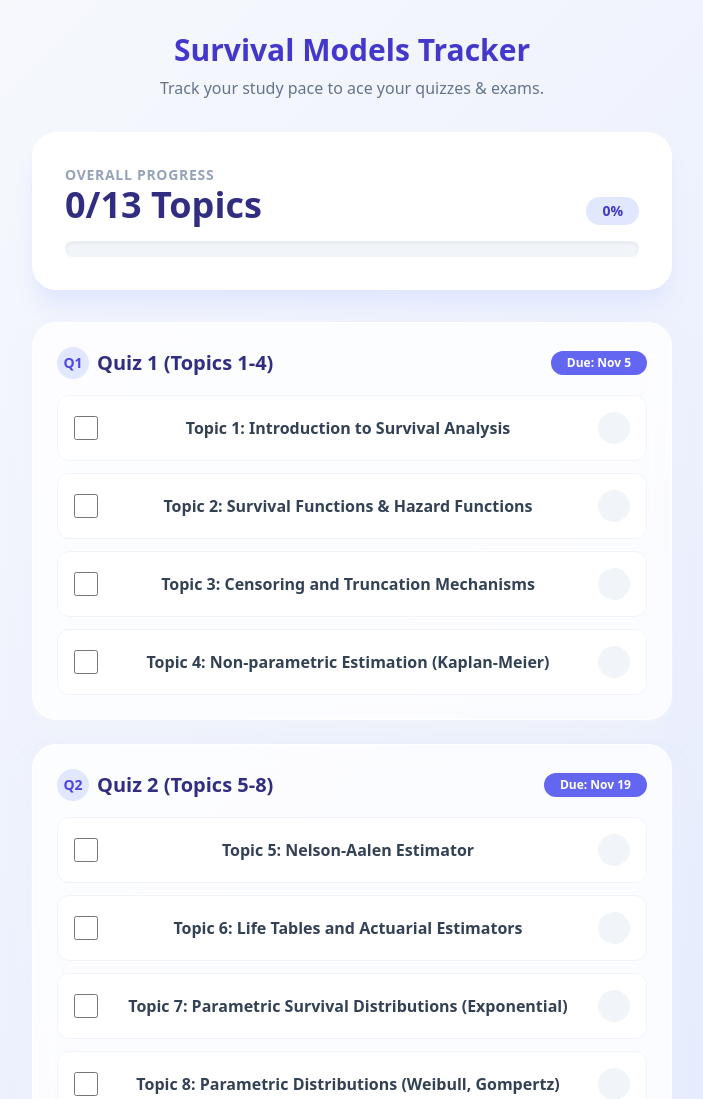
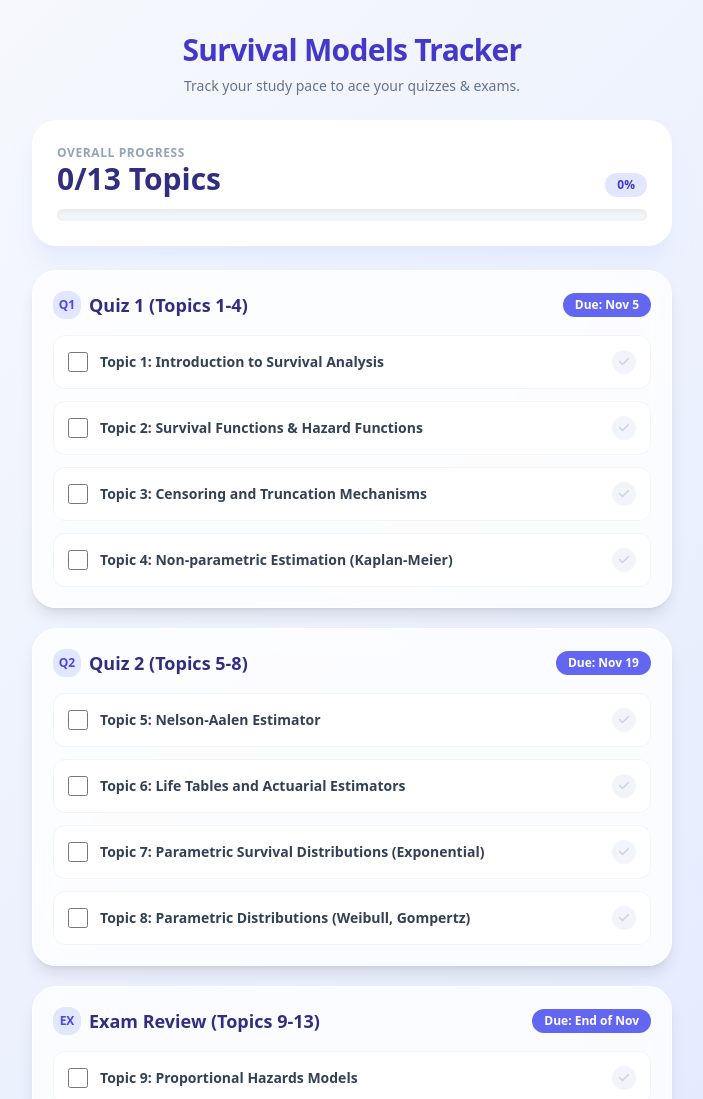
Before and after one commit to benjaminokantaa/survivaltracker., a plain HTML site: page index.html in a window 1280 px wide. Shown: the top 1099 px of the page, without its empty margins (288-991 px from the left). Drawn offline with nearby package versions, Linux system fonts and the light colour scheme.

Commit message:
Update index.html

```diff
--- a/index.html
+++ b/index.html
@@ -7,13 +7,8 @@
     <script src="https://cdn.tailwindcss.com"></script>
     <link rel="stylesheet" href="https://cdnjs.cloudflare.com/ajax/libs/font-awesome/6.0.0/css/all.min.css" />
     <style>
-        :root {
-            --primary: #4f46e5;
-            --secondary: #6366f1;
-            --bg-gradient: linear-gradient(135deg, #f8fafc 0%, #e0e7ff 100%);
-        }
         body {
-            background: var(--bg-gradient);
+            background: linear-gradient(135deg, #f8fafc 0%, #e0e7ff 100%);
             min-height: 100vh;
         }
     </style>
@@ -22,62 +17,61 @@
 
 <div class="max-w-2xl mx-auto py-8 px-4">
     <!-- Header -->
-    <header class="text-center mb-8">
-        <h1 class="text-3xl font-bold text-indigo-700 mb-2">Survival Models Tracker</h1>
-        <p class="text-slate-500 font-medium">Track your study pace to ace your quizzes & exams.</p>
+    <header class="text-center mb-6">
+        <h1 class="text-3xl font-extrabold text-indigo-700 tracking-tight mb-2">Survival Models Tracker</h1>
+        <p class="text-slate-500 font-medium text-sm">Track your study pace to ace your quizzes & exams.</p>
     </header>
 
     <!-- Progress Overview -->
-    <div class="bg-white rounded-3xl shadow-xl shadow-indigo-100 p-8 mb-8 border border-white">
-        <div class="flex justify-between items-end mb-4">
+    <div class="bg-white rounded-3xl shadow-xl shadow-indigo-100/70 p-6 mb-6 border border-white">
+        <div class="flex justify-between items-end mb-3">
             <div>
-                <p class="text-sm font-semibold text-slate-400 uppercase tracking-wider">Overall Progress</p>
-                <h2 id="overall-text" class="text-4xl font-extrabold text-indigo-900">0/13 Topics</h2>
+                <p class="text-xs font-bold text-slate-400 uppercase tracking-wider">Overall Progress</p>
+                <h2 id="overall-text" class="text-3xl font-extrabold text-indigo-900">0/13 Topics</h2>
             </div>
-            <div id="percentage-badge" class="bg-indigo-100 text-indigo-700 rounded-full px-4 py-1 text-sm font-bold">
+            <div id="percentage-badge" class="bg-indigo-100 text-indigo-700 rounded-full px-3 py-1 text-xs font-bold">
                 0%
             </div>
         </div>
-        <!-- Progress Bar -->
-        <div class="w-full bg-slate-100 rounded-full h-4 overflow-hidden shadow-inner">
+        <div class="w-full bg-slate-100 rounded-full h-3 overflow-hidden shadow-inner">
             <div id="progress-bar" class="bg-indigo-600 h-full rounded-full transition-all duration-500" style="width: 0%"></div>
         </div>
     </div>
 
     <!-- Milestones -->
-    <div class="space-y-6">
+    <div class="space-y-5">
         <!-- Quiz 1 -->
-        <div class="bg-white/80 backdrop-blur-md rounded-3xl border border-white shadow-xl shadow-slate-100/50 p-6">
+        <div class="bg-white/80 backdrop-blur-md rounded-3xl border border-white shadow-lg p-5">
             <div class="flex justify-between items-center mb-4">
-                <h3 class="text-xl font-bold text-indigo-900 flex items-center gap-2">
-                    <span class="bg-indigo-100 text-indigo-600 w-8 h-8 flex items-center justify-center rounded-2xl text-sm">Q1</span>
+                <h3 class="text-lg font-bold text-indigo-900 flex items-center gap-2">
+                    <span class="bg-indigo-100 text-indigo-600 w-7 h-7 flex items-center justify-center rounded-xl text-xs font-bold">Q1</span>
                     Quiz 1 (Topics 1-4)
                 </h3>
-                <span class="text-xs font-bold text-white bg-indigo-500 rounded-full px-4 py-1">Due: Nov 5</span>
+                <span class="text-xs font-bold text-white bg-indigo-500 rounded-full px-3 py-1">Due: Nov 5</span>
             </div>
             <div id="milestone-1" class="space-y-3"></div>
         </div>
 
         <!-- Quiz 2 -->
-        <div class="bg-white/80 backdrop-blur-md rounded-3xl border border-white shadow-xl shadow-slate-100/50 p-6">
+        <div class="bg-white/80 backdrop-blur-md rounded-3xl border border-white shadow-lg p-5">
             <div class="flex justify-between items-center mb-4">
-                <h3 class="text-xl font-bold text-indigo-900 flex items-center gap-2">
-                    <span class="bg-indigo-100 text-indigo-600 w-8 h-8 flex items-center justify-center rounded-2xl text-sm">Q2</span>
+                <h3 class="text-lg font-bold text-indigo-900 flex items-center gap-2">
+                    <span class="bg-indigo-100 text-indigo-600 w-7 h-7 flex items-center justify-center rounded-xl text-xs font-bold">Q2</span>
                     Quiz 2 (Topics 5-8)
                 </h3>
-                <span class="text-xs font-bold text-white bg-indigo-500 rounded-full px-4 py-1">Due: Nov 19</span>
+                <span class="text-xs font-bold text-white bg-indigo-500 rounded-full px-3 py-1">Due: Nov 19</span>
             </div>
             <div id="milestone-2" class="space-y-3"></div>
         </div>
 
         <!-- Final Exam -->
-        <div class="bg-white/80 backdrop-blur-md rounded-3xl border border-white shadow-xl shadow-slate-100/50 p-6">
+        <div class="bg-white/80 backdrop-blur-md rounded-3xl border border-white shadow-lg p-5">
             <div class="flex justify-between items-center mb-4">
-                <h3 class="text-xl font-bold text-indigo-900 flex items-center gap-2">
-                    <span class="bg-indigo-100 text-indigo-600 w-8 h-8 flex items-center justify-center rounded-2xl text-sm">EX</span>
+                <h3 class="text-lg font-bold text-indigo-900 flex items-center gap-2">
+                    <span class="bg-indigo-100 text-indigo-600 w-7 h-7 flex items-center justify-center rounded-xl text-xs font-bold">EX</span>
                     Exam Review (Topics 9-13)
                 </h3>
-                <span class="text-xs font-bold text-white bg-indigo-500 rounded-full px-4 py-1">Due: End of Nov</span>
+                <span class="text-xs font-bold text-white bg-indigo-500 rounded-full px-3 py-1">Due: End of Nov</span>
             </div>
             <div id="milestone-3" class="space-y-3"></div>
         </div>
@@ -85,7 +79,6 @@
 </div>
 
 <script>
-    // App State - Load from localStorage if available
     const totalTopics = 13;
     let completedTopics = JSON.parse(localStorage.getItem('survivalModelsProgress')) || Array(totalTopics).fill(false);
 
@@ -105,7 +98,6 @@
         "Topic 13: Competing Risks and Multi-state Models"
     ];
 
-    // Initialize the app
     function renderApp() {
         const milestone1Container = document.getElementById('milestone-1');
         const milestone2Container = document.getElementById('milestone-2');
@@ -132,34 +124,33 @@
         localStorage.setItem('survivalModelsProgress', JSON.stringify(completedTopics));
     }
 
-    // Create individual topic row
     function createTopicElement(index, isChecked) {
         const row = document.createElement('label');
-        row.className = `flex items-center justify-between p-4 rounded-xl transition-all duration-300 border ${
-            isChecked ? 'bg-indigo-50 border-indigo-200' : 'bg-white border-slate-100 hover:border-indigo-100'
+        row.className = `flex items-center gap-3 p-3.5 rounded-xl cursor-pointer transition-all duration-200 border ${
+            isChecked ? 'bg-indigo-50/70 border-indigo-200' : 'bg-white border-slate-100 hover:border-indigo-100'
         }`;
-
-        const textSpan = document.createElement('span');
-        textSpan.className = `font-semibold ${isChecked ? 'text-indigo-900' : 'text-slate-700'}`;
-        textSpan.textContent = topics[index];
 
         const checkboxInput = document.createElement('input');
         checkboxInput.type = 'checkbox';
         checkboxInput.checked = isChecked;
-        checkboxInput.className = 'form-checkbox h-6 w-6 text-indigo-600 rounded-lg border-slate-300 focus:ring-indigo-500 transition-all cursor-pointer';
+        checkboxInput.className = 'w-5 h-5 flex-shrink-0 text-indigo-600 rounded border-slate-300 focus:ring-indigo-500 cursor-pointer';
 
         checkboxInput.addEventListener('change', () => {
             completedTopics[index] = checkboxInput.checked;
             renderApp();
         });
 
+        const textSpan = document.createElement('span');
+        textSpan.className = `flex-1 text-sm font-semibold leading-snug ${isChecked ? 'text-indigo-900 line-through opacity-75' : 'text-slate-700'}`;
+        textSpan.textContent = topics[index];
+
         const iconContainer = document.createElement('div');
-        iconContainer.className = `w-8 h-8 rounded-full flex items-center justify-center transition-colors ${
-            isChecked ? 'bg-indigo-600 text-white' : 'bg-slate-100 text-transparent'
+        iconContainer.className = `w-6 h-6 flex-shrink-0 rounded-full flex items-center justify-center transition-colors ${
+            isChecked ? 'bg-indigo-600 text-white' : 'bg-slate-100 text-slate-300'
         }`;
 
         const icon = document.createElement('i');
-        icon.className = 'fas fa-check text-sm';
+        icon.className = 'fas fa-check text-xs';
         iconContainer.appendChild(icon);
 
         row.appendChild(checkboxInput);
@@ -169,21 +160,15 @@
         return row;
     }
 
-    // Update progress bar and texts
     function updateOverallProgress() {
         const completedCount = completedTopics.filter(Boolean).length;
         const percentage = Math.round((completedCount / totalTopics) * 100);
 
-        const progressBar = document.getElementById('progress-bar');
-        const overallText = document.getElementById('overall-text');
-        const percentageBadge = document.getElementById('percentage-badge');
-
-        progressBar.style.width = `${percentage}%`;
-        overallText.textContent = `${completedCount}/${totalTopics} Topics`;
-        percentageBadge.textContent = `${percentage}%`;
+        document.getElementById('progress-bar').style.width = `${percentage}%`;
+        document.getElementById('overall-text').textContent = `${completedCount}/${totalTopics} Topics`;
+        document.getElementById('percentage-badge').textContent = `${percentage}%`;
     }
 
-    // Run on load
     renderApp();
 </script>
 
```
